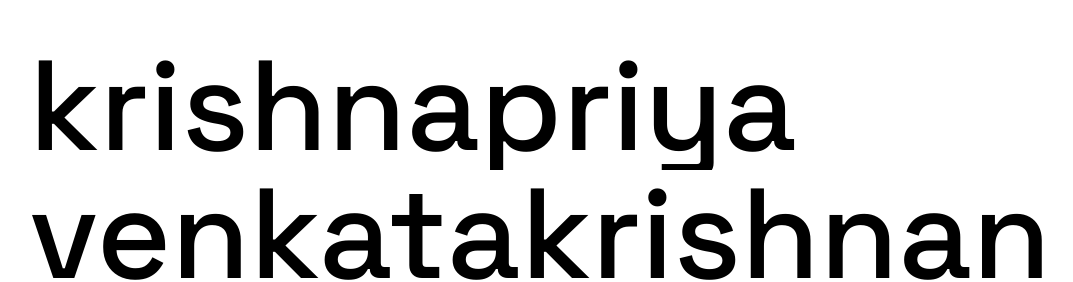
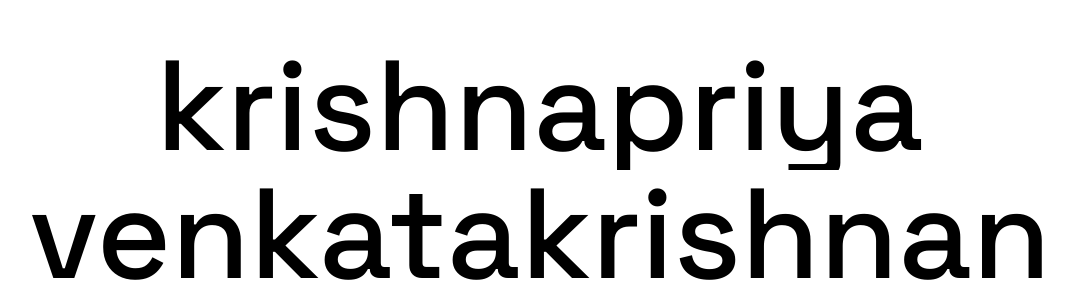
Before and after one commit to krishnapriya-venkatakrishnan/project_next_js_portfolio, a Next.js app: page / in a window 1280 px wide. Shown: the part 101-383 px from the top of the page, without its empty margins (100-1173 px from the left). Built offline with nearby package versions, Linux system fonts and the light colour scheme; no server answers.

Commit message:
Troubleshooting glitch

```diff
--- a/components/Intro.tsx
+++ b/components/Intro.tsx
@@ -5,17 +5,17 @@ import { IconChevronsDown } from "@tabler/icons-react";
 
 const Intro = () => {
   return (
-    <section className="min-h-screen flex flex-col items-center justify-center overflow-hidden">
+    <section className="h-[100dvh] flex flex-col items-center justify-center overflow-hidden">
         <div className="flex flex-col items-center justify-center font-medium">
           <div className="overflow-hidden w-full">
-            {/* <div className="whitespace-nowrap animate-marquee-left w-full flex items-center justify-center"> */}
+            <div className="whitespace-nowrap animate-marquee-left w-full flex items-center justify-center">
               <h1 className="text-[2.5rem] md:text-6xl lg:text-8xl xl:text-9xl">krishnapriya </h1>
-            {/* </div> */}
+            </div>
           </div>
           <div className="overflow-hidden w-full">
-            {/* <div className="whitespace-nowrap animate-marquee-right w-full flex items-center justify-center"> */}
+            <div className="whitespace-nowrap animate-marquee-right w-full flex items-center justify-center">
               <h1 className="text-[2.5rem] md:text-6xl lg:text-8xl xl:text-9xl">venkatakrishnan </h1>
-            {/* </div> */}
+            </div>
           </div>
         </div>
 
```
